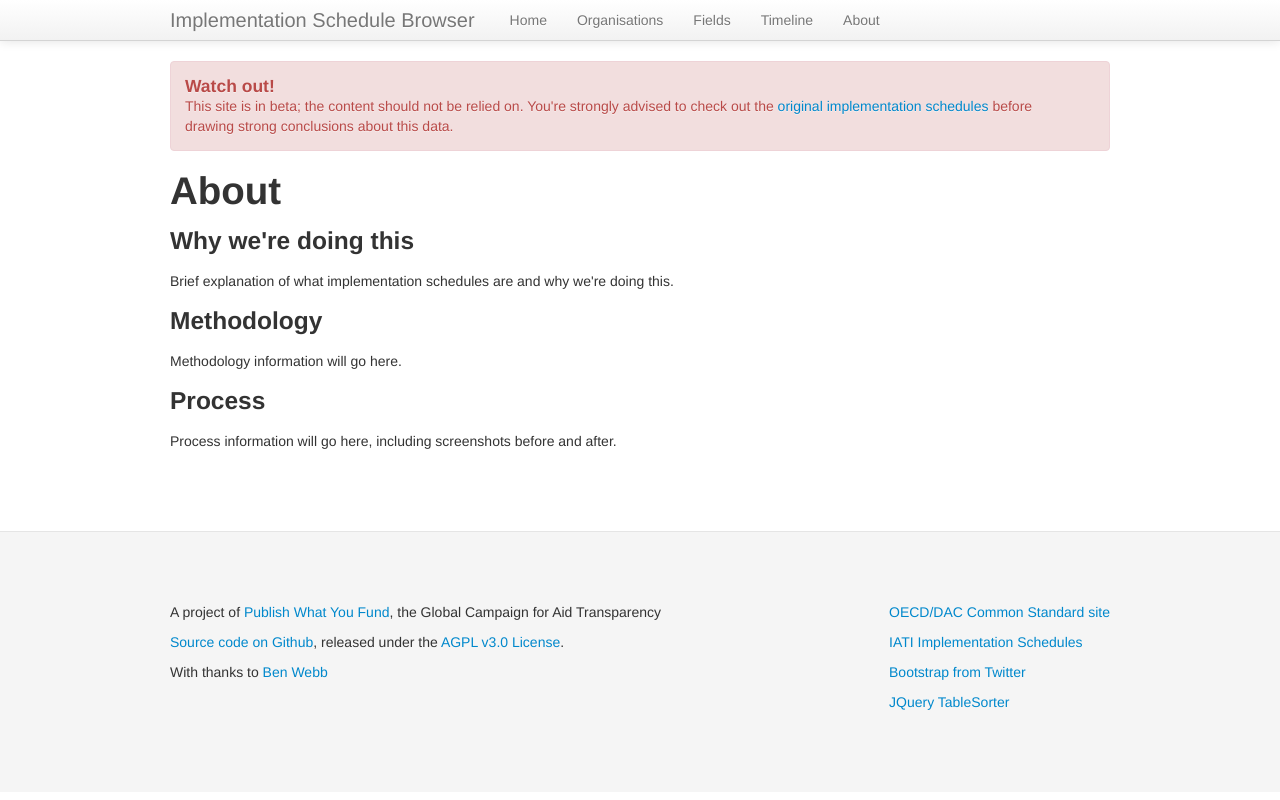
After one commit to pwyf/IATI-Implementation-Schedules, a Flask app: page /about/ in a window 1280 px wide. The commit adds this page. Run offline with Flask 2, Linux system fonts and the light colour scheme; some libraries are stand-ins or nearby versions.

Commit message:
Add about page

```diff
--- a/impschedules/__init__.py
+++ b/impschedules/__init__.py
@@ -122,8 +122,11 @@ def setup():
 def index():
     return render_template("dashboard.html", auth=check_login())
 
+@app.route("/about/")
+def about():
+    return render_template("about.html", auth=check_login())
 
-@app.route("/organisations/<publisher_id>/<id>/edit", methods=['GET', 'POST'])
+@app.route("/organisations/<publisher_id>/<id>/edit/", methods=['GET', 'POST'])
 @login_required
 def edit_schedule(publisher_id=None, id=None):
     if (request.method == 'POST'):
--- /dev/null
+++ b/impschedules/templates/about.html
@@ -0,0 +1,10 @@
+{% set title='About | Implementation schedule browser'%}{% set active_page='login'%}{% extends "base.html" %}
+{% block content %}
+    <h1>About</h1>
+    <h3>Why we're doing this</h3>
+    <p>Brief explanation of what implementation schedules are and why we're doing this.</p>
+    <h3>Methodology</h3>
+    <p>Methodology information will go here.</p>
+    <h3>Process</h3>
+    <p>Process information will go here, including screenshots before and after.</p>
+{% endblock %}
--- a/impschedules/templates/base.html
+++ b/impschedules/templates/base.html
@@ -30,7 +30,7 @@
               <li{% if active_page == "organisations" %} class="active"{%endif%}><a href="{{url_for('organisation')}}">Organisations</a></li>
               <li{% if active_page == "elements" %} class="active"{%endif%}><a href="{{url_for('element')}}">Fields</a></li>
               <li{% if active_page == "timeline" %} class="active"{%endif%}><a href="{{url_for('timeline')}}">Timeline</a></li>
-              <li><a href="#about">About</a></li>
+              <li><a href="{{url_for('about')}}">About</a></li>
             </ul>
             {% if auth %}
             <ul class="nav pull-right">
@@ -54,7 +54,7 @@
 
     {% if ((active_page != "index") and (not auth)) %}
     <div class="alert alert-error alert-block"><h4>Watch out!</h4>
-    <p>This site is in beta; the content should not be relied on. You're strongly advised to check out the <a href="http://aidtransparency.net/implementation">original implementation schedules</a> before drawing strong conclusions about this data.</p>
+    <p>This site is in beta; the content should not be relied on. You're strongly advised to check out the <a href="http://www.oecd.org/dac/aid-architecture/acommonstandard.htm">original implementation schedules</a> before drawing strong conclusions about this data.</p>
     </div>
     {%endif%}
         {% with messages = get_flashed_messages(with_categories=true) %}
```
